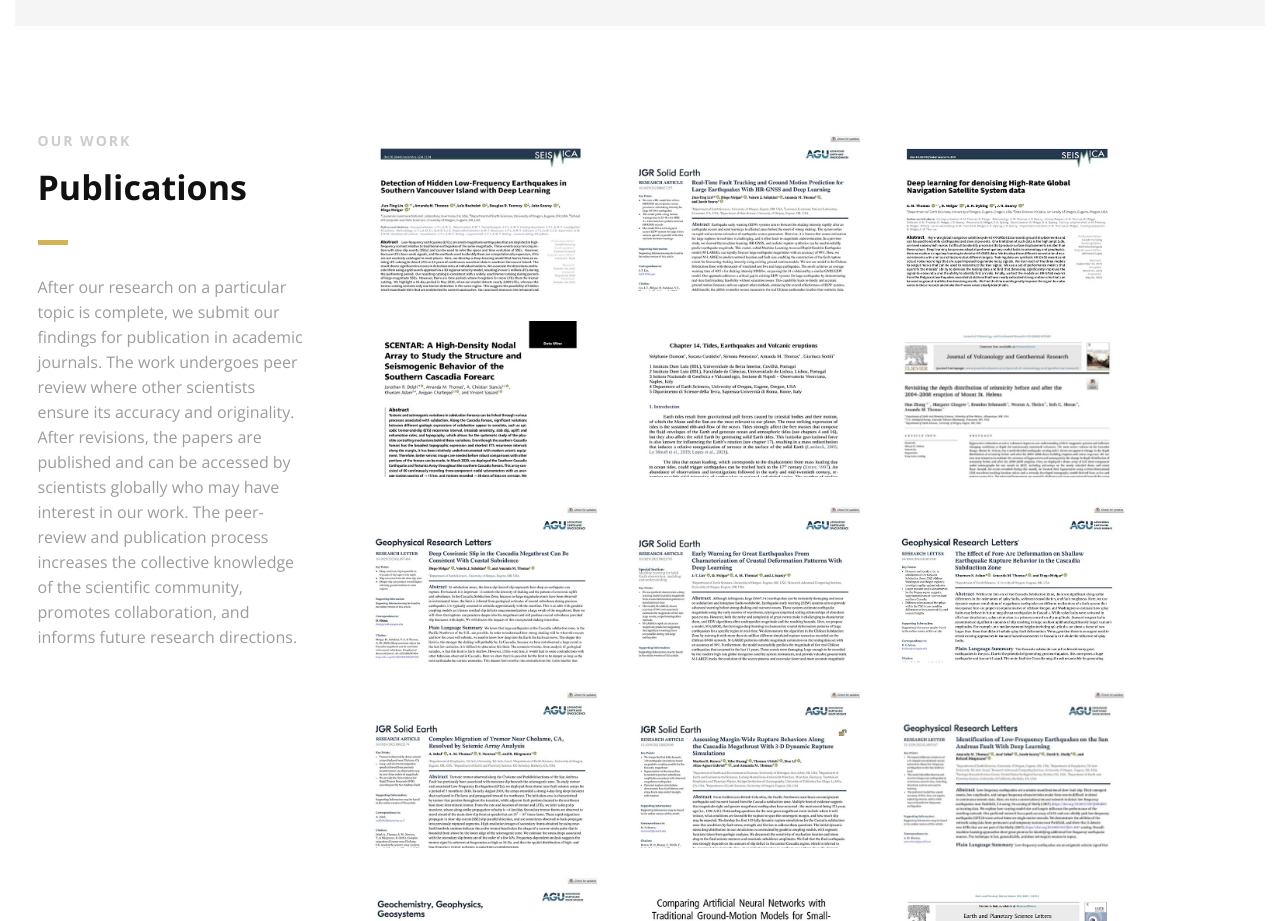
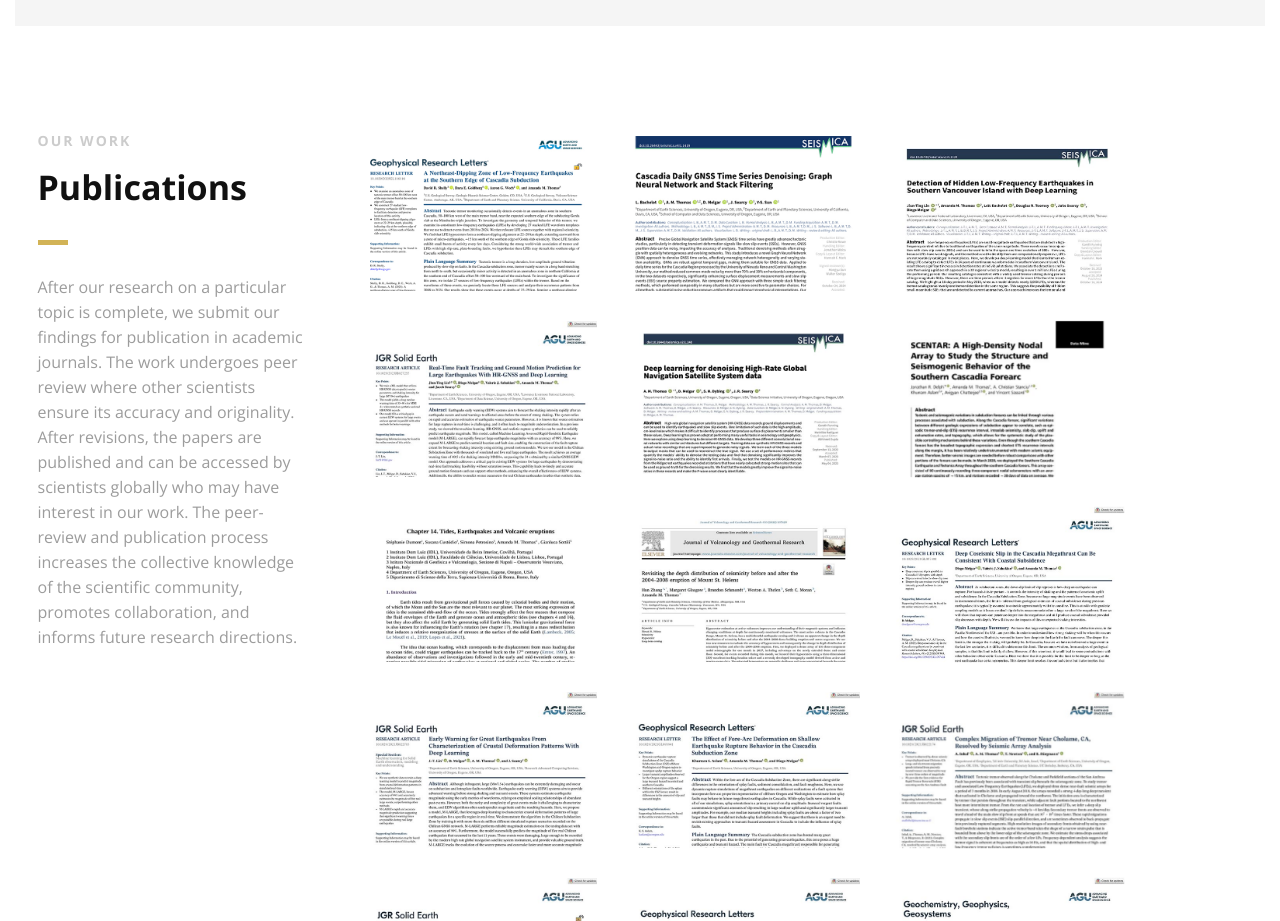
Before and after one commit to amtseismo/amtseismo.github.io, a plain HTML site: page index.html in a window 1280 px wide. Shown: the part 3580-4501 px from the top of the page. Drawn offline with nearby package versions, Linux system fonts and the light colour scheme; animation ran at ten frames a second.

Commit message:
July 2025 update

```diff
--- a/index.html
+++ b/index.html
@@ -406,6 +406,14 @@
                 </div>
 
                 <div class="col-2-3">
+                    <a href="pubs/shelly_grl_2025.pdf" class="col-3">
+                        <img src="pubthumbs/shelly_grl_2025.jpg" alt="Shelly et al. (2025)"/>
+                        <div class="client-overlay"><span>Shelly et al. (2025)<br>LFEs in S. Cascadia</span></div>
+                    </a>
+                    <a href="pubs/bachelot_seismica_2025.pdf" class="col-3">
+                        <img src="pubthumbs/bachelot_seismica_2025.jpg" alt="Bachelot et al. (2025)"/>
+                        <div class="client-overlay"><span>Bachelot et al. (2025)<br>ML for denoising GNSS</span></div>
+                    </a>
                     <a href="pubs/lin_seismica_2024.pdf" class="col-3">
                         <img src="pubthumbs/lin_seismica_2024.jpg" alt="Lin et al. (2024)"/>
                         <div class="client-overlay"><span>Lin et al. (2024)<br>ML for LFEs in Cascadia</span></div>
```
Also changed, not shown: pubthumbs/bachelot_seismica_2025.jpg (added), pubthumbs/shelly_grl_2025.jpg (added), 2 other files.
